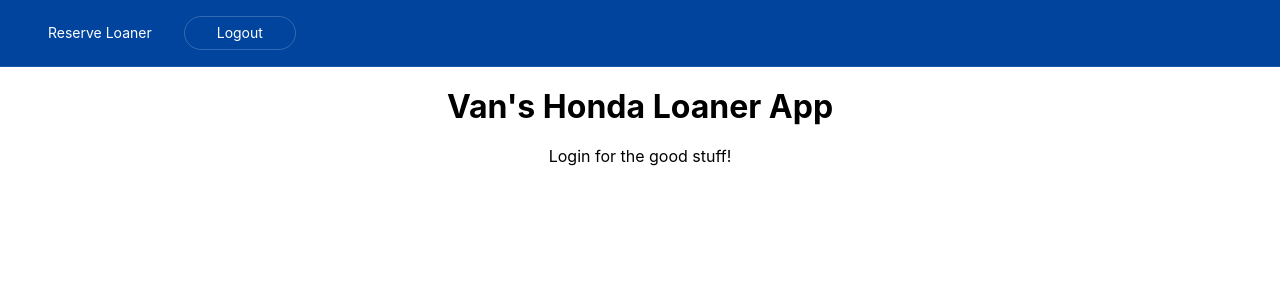
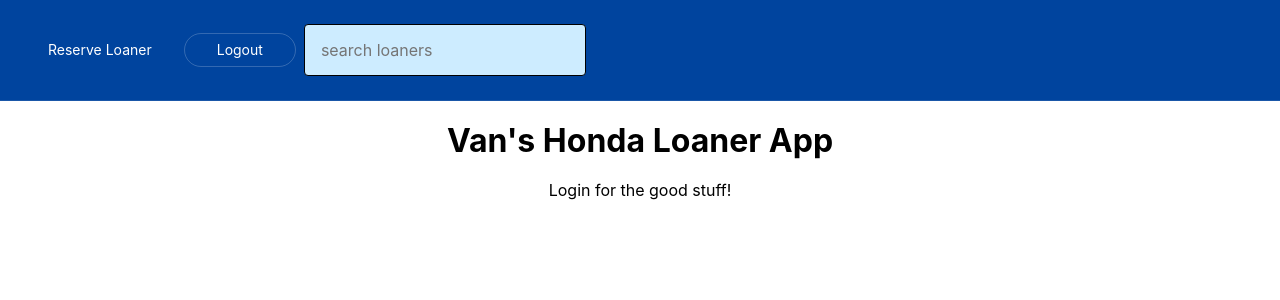
Before and after one commit to Drewvan1/loaner-api, a React (Create React App) app in the folder client/: page / in a window 1280 px wide. Shown: the top 300 px of the page. Built offline with nearby package versions, Linux system fonts and the light colour scheme; no server answers.

Commit message:
added searchbox

```diff
--- a/client/src/App.js
+++ b/client/src/App.js
@@ -16,19 +16,16 @@
 // import LoanerHeader from './LoanerTable/LoanerHeader';
 import Navbar from './Navbar/Navbar'
 
-import { setSearchField } from './actions'
-
 const mapStateToProps = (state) => {
   return {
     // from reducers.js
-    searchField: state.searchVehicles.searchField,
+
   }
 }
 
 const MapDispatchToProps = (dispatch) => {
   return {
-      onSearchChange: (e) => dispatch(setSearchField(e.target.value)),
-      // onRequestReservations: () => fetchReservations(dispatch)
+
   }
 }
 
--- a/client/src/LoanerPage/LoanerPage.js
+++ b/client/src/LoanerPage/LoanerPage.js
@@ -13,10 +13,11 @@
     resIsPending: state.requestReservations.isPending,
     resError: state.requestReservations.resError,
 
-    //loaners: loaners  // now coming from loaner seed file => will need to make ajax call to db to retrieve json in future
     loaners: state.requestLoaners.loaners,
     loanersIsPending: state.requestLoaners.loanersIsPending,
-    loanersError: state.requestLoaners.loanersError
+    loanersError: state.requestLoaners.loanersError,
+
+    searchField: state.searchVehicles.searchField
   }
 }
 
@@ -38,15 +39,15 @@
   }
 
   render() {
-    const { loaners, reservations } = this.props
+    const { loaners, reservations, searchField } = this.props
 
-    // eslint-disable-next-line
-    // const filteredLoaners = loaners.filter(loaner => {
-    //   const combinedString = `${loaner.identifiers.stockNum}${loaner.identifiers.plate}${loaner.identifiers.year} ${loaner.identifiers.model} ${loaner.identifiers.trim}`
-    //     if (combinedString.toLowerCase().includes(searchField.toLowerCase())) {
-    //       return loaner
-    //     }
-    // })
+    //eslint-disable-next-line
+    const filteredLoaners = loaners.filter(loaner => {
+      const combinedString = `${loaner.identifiers.stockNum}${loaner.identifiers.plate}${loaner.identifiers.year} ${loaner.identifiers.model} ${loaner.identifiers.trim}`
+        if (combinedString.toLowerCase().includes(searchField.toLowerCase())) {
+          return loaner
+        }
+    })
 
     // function to sort reservations by apptTIme
     const sortedReservations = reservations.sort(function (a, b) {
@@ -55,7 +56,7 @@
 
     return (
       <div>
-          <LoanerTable loaners={loaners} />
+          <LoanerTable loaners={filteredLoaners} />
           <ReservationTable reservations={sortedReservations}/>
       </div>
     )
--- a/client/src/Navbar/Navbar.js
+++ b/client/src/Navbar/Navbar.js
@@ -2,7 +2,11 @@
 import { connect } from 'react-redux'
 // import { Link } from 'react-router-dom'
 
+import SearchBox from './SearchBox'
+import { setSearchField } from '../actions'
+
 import './navbar.css'
+
 
 import { fetchUser } from '../actions'
 
@@ -16,7 +20,8 @@
 
 const MapDispatchToProps = (dispatch) => {
     return {
-        onRequestUser: () => dispatch(fetchUser())
+        onRequestUser: () => dispatch(fetchUser()),
+        onSearchChange: (e) => dispatch(setSearchField(e.target.value))
     }
 }
 
@@ -27,6 +32,7 @@
     }
 
     renderContent(){
+        const { onSearchChange } = this.props
         const loginJSX =
             <div className={"flex-grow pa3 flex items-center"}>
                 <a className={"f6 dib white bg-animate hover-bg-white hover-black no-underline pv2 ph4 br-pill ba b--white-20"} href="/auth/google">Sign In With Google</a>
@@ -37,6 +43,7 @@
                 <a className={"f6 link dib white dim mr3 mr4-ns"} href="/test">{this.props.user.name}</a>
                 <a className={"f6 link dib white dim mr3 mr4-ns"} href="/api/reservations/new">Reserve Loaner</a>
                 <a className={"f6 dib white bg-animate hover-bg-white hover-black no-underline pv2 ph4 br-pill ba b--white-20"} href="/api/logout">Logout</a>
+                <SearchBox onSearchChange = {onSearchChange}/>
             </div>
 
         return (this.props.user ? logoutJSX: loginJSX)
--- a/client/src/LoanerTable/SearchBox.js
+++ b/client/src/Navbar/SearchBox.js
@@ -6,7 +6,7 @@
             <input
                 className='pa3 ba br2 b--black bg-lightest-blue'
                 type='search'
-                placeholder='search'
+                placeholder='search loaners'
                 onChange={onSearchChange}
                 >
             </input>
```
